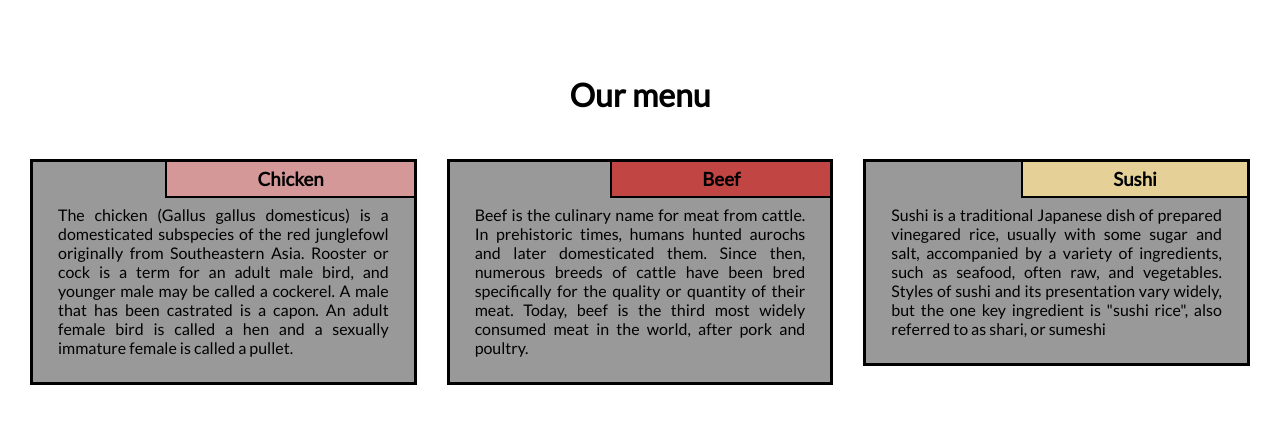
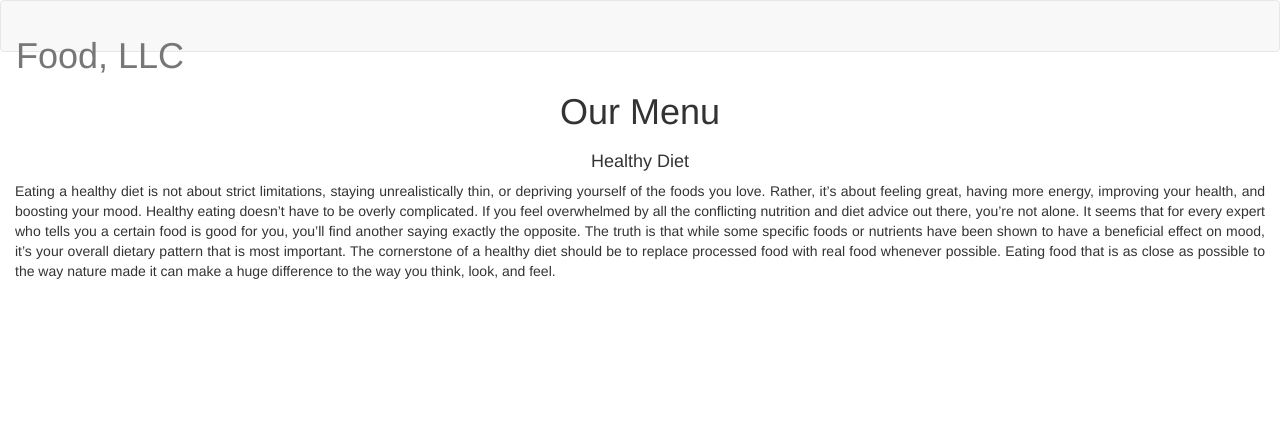
Before and after one commit to sing-har/solution, a plain HTML site: page index.html in a window 1280 px wide. Drawn offline with nearby package versions, Linux system fonts and the light colour scheme.

Commit message:
Update index.html

```diff
--- a/index.html
+++ b/index.html
@@ -1,49 +1,59 @@
-<!DOCTYPE html>
-<html>
+<!doctype html>
+<html lang="en">
 <head>
   <meta charset="utf-8">
+  <meta http-equiv="X-UA-Compatible" content="IE=edge">
   <meta name="viewport" content="width=device-width, initial-scale=1">
-  <title>My Responsive Layout</title>
-  <link href="https://fonts.googleapis.com/css?family=Lato" rel="stylesheet">
-  <link href='css/style.css' rel='stylesheet' type='text/css'>
+  <title>Food, LLC - Boostrap</title>
+  <link href="https://fonts.googleapis.com/css?family=Exo+2:400,500,600,700" rel="stylesheet">
+  <link rel="stylesheet" href="css/bootstrap.min.css">
+  <link rel="stylesheet" href="css/styles.css">
 </head>
 <body>
-  <div class="container">
-    <div class="row">
-
-    <h1 class="menu-title">Our menu</h1>
-      <div class="col-lg-4">
-        <div class="item">
-          <div class="item-title" id="title-one">
-            <h3>Chicken</h3>
-          </div>
-          <p>
-            The chicken (Gallus gallus domesticus) is a domesticated subspecies of the red junglefowl originally from Southeastern Asia. Rooster or cock is a term for an adult male bird, and younger male may be called a cockerel. A male that has been castrated is a capon. An adult female bird is called a hen and a sexually immature female is called a pullet.
-          </p>
-        </div>
-      </div>
-      <div class="col-lg-4">
-        <div class="item">
-         <div class="item-title" id="title-two">
-          <h3>Beef</h3>
-        </div>
-        <p>
-          Beef is the culinary name for meat from cattle. In prehistoric times, humans hunted aurochs and later domesticated them. Since then, numerous breeds of cattle have been bred specifically for the quality or quantity of their meat. Today, beef is the third most widely consumed meat in the world, after pork and poultry.
-        </p>
-      </div>
+  <header>
+    <nav id="header-nav" class="navbar navbar-default">
+     <div class="container-fluid">
+       <div class="navbar-header">
+        <button type="button" class="navbar-toggle collapsed" data-toggle="collapse" data-target="#menu-collapsable-nav" aria-expanded="false">
+          <span class="sr-only">Toggle navigation</span>
+          <span class="icon-bar"></span>
+          <span class="icon-bar"></span>
+          <span class="icon-bar"></span>
+        </button>
+        <a href="#" class="text-left navbar-brand"><h1>Food, LLC</h1></a>
+      </div><!-- /.nav-header -->
+      <div id="menu-collapsable-nav" class="collapse navbar-collapse">
+        <ul id="nav-list" class="nav navbar-nav navbar-right visible-xs text-center">
+          <li>
+            <a href="#">Chicken</a>
+          </li>
+          <li>
+           <a href="#">Beef</a>
+         </li>
+         <li>
+          <a href="#">Sushi</a>
+        </li>
+      </ul>
     </div>
-    <div class="col-lg-4 col-lg-tablet">
-      <div class="item">
-       <div class="item-title" id="title-three">
-        <h3>Sushi</h3>
-      </div>
-      <p>
-        Sushi is a traditional Japanese dish of prepared vinegared rice, usually with some sugar and salt, accompanied by a variety of ingredients, such as seafood, often raw, and vegetables. Styles of sushi and its presentation vary widely, but the one key ingredient is "sushi rice", also referred to as shari, or sumeshi
-      </p>
-    </div>
-  </div>
-
-</div>
-</div>
+  </div><!-- /.container-->
+</nav>
+<section class="container-fluid menu">
+  <div class="row">
+   <h1 class="text-center main-title">Our Menu</h1>
+   <div class="menu-content">
+     <div class="col-md-12 col-sm-12 col-xs-12 menu-item">
+       <h4 class="menu-title text-center">Healthy Diet</h4>
+       <p class="text-justify">
+         Eating a healthy diet is not about strict limitations, staying unrealistically thin, or depriving yourself of the foods you love. Rather, it’s about feeling great, having more energy, improving your health, and boosting your mood. Healthy eating doesn’t have to be overly complicated. If you feel overwhelmed by all the conflicting nutrition and diet advice out there, you’re not alone. It seems that for every expert who tells you a certain food is good for you, you’ll find another saying exactly the opposite. The truth is that while some specific foods or nutrients have been shown to have a beneficial effect on mood, it’s your overall dietary pattern that is most important. The cornerstone of a healthy diet should be to replace processed food with real food whenever possible. Eating food that is as close as possible to the way nature made it can make a huge difference to the way you think, look, and feel.
+       </p>
+     </div>
+   </div>
+ </div>
+</section>
+</header>
+<!-- jQuery (Bootstrap JS plugins depend on it) -->
+<script src="js/jquery-3.1.1.min.js"></script>
+<script src="js/bootstrap.min.js"></script>
+<script src="js/script.js"></script>
 </body>
 </html>
```
